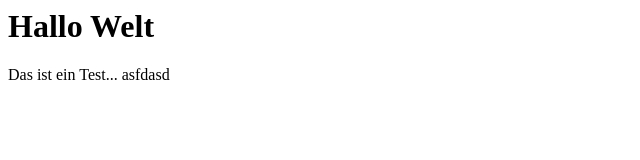
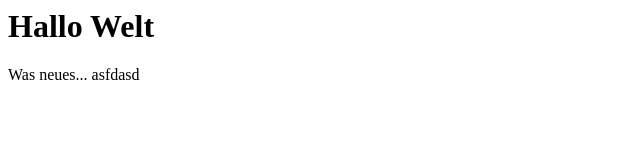
Before and after one commit to inftom/hello-world, a plain HTML site: page index.html in a window 1280 px wide. Shown: the full height of the page, 0-640 px from the left. Drawn offline with Linux system fonts and the light colour scheme.

Commit message:
was neues im master direkt auf GitHub

```diff
--- a/index.html
+++ b/index.html
@@ -1,7 +1,7 @@
 <html>
 <body>
 <h1>Hallo Welt</h1>
-Das ist ein Test...
+Was neues...
 </body>
 
 asfdasd
```
